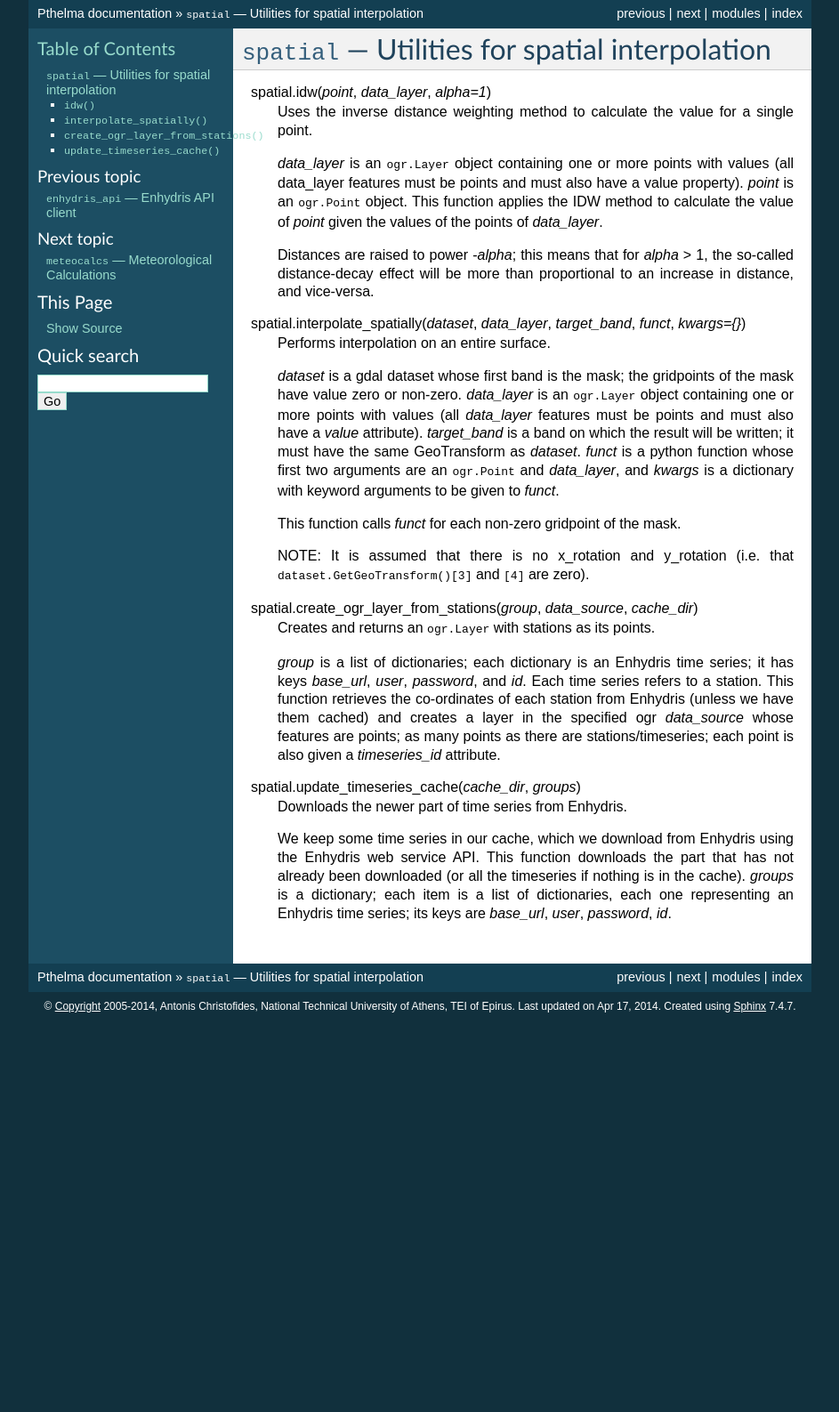
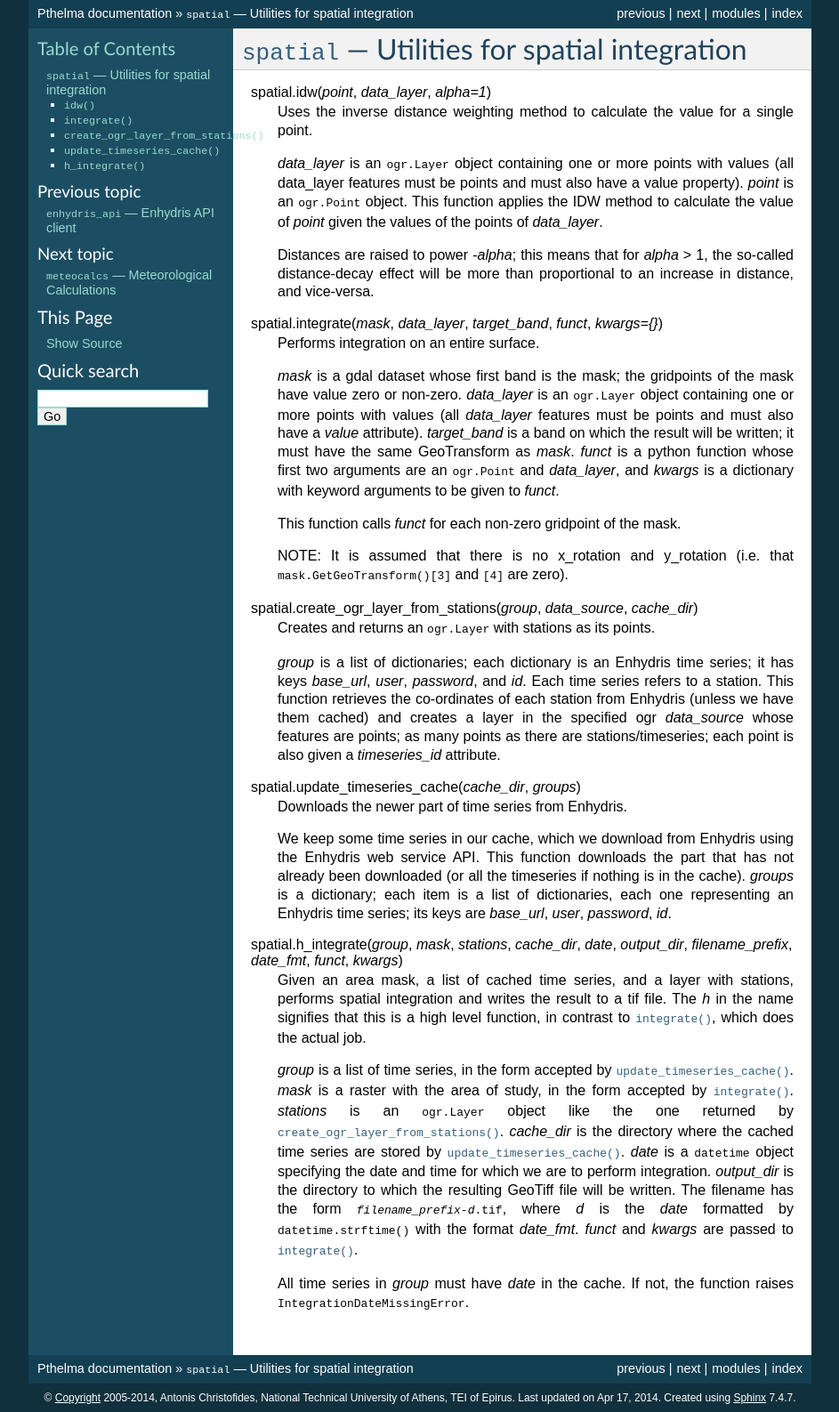
Before and after one commit to openmeteo/pthelma, a Sphinx documentation site: the page built from doc/spatial.rst, in a window 1280 px wide. Shown: the whole page at 89% size, without its empty margins (168-1111 px from the left). Built offline with Sphinx 7.4.7, drawn with Linux system fonts in a browser that asks for light colours; before the commit the page ends 1147 px from its top, so only the background shows below that.

Commit message:
Added h_integrate (untested); and some other changes in spatial
Changed the term "interpolation" to "integration"; also fixed a bug
where the time series cache files might not have unique filenames.

```diff
--- a/doc/spatial.rst
+++ b/doc/spatial.rst
@@ -1,10 +1,10 @@
 .. _spatial:
 
-:mod:`spatial` --- Utilities for spatial interpolation
-======================================================
+:mod:`spatial` --- Utilities for spatial integration
+====================================================
 
 .. module:: spatial
-   :synopsis: Utilities for spatial interpolation.
+   :synopsis: Utilities for spatial integration.
 .. moduleauthor:: Antonis Christofides <anthony@itia.ntua.gr>
 .. sectionauthor:: Antonis Christofides <anthony@itia.ntua.gr>
 
@@ -23,16 +23,16 @@
    > 1, the so-called distance-decay effect will be more than
    proportional to an increase in distance, and vice-versa.
 
-.. function:: interpolate_spatially(dataset, data_layer, target_band, funct, kwargs={})
+.. function:: integrate(mask, data_layer, target_band, funct, kwargs={})
 
-   Performs interpolation on an entire surface.
+   Performs integration on an entire surface.
 
-   *dataset* is a gdal dataset whose first band is the mask; the
+   *mask* is a gdal dataset whose first band is the mask; the
    gridpoints of the mask have value zero or non-zero. *data_layer* is
    an :class:`ogr.Layer` object containing one or more points with
    values (all *data_layer* features must be points and must also have
    a *value* attribute). *target_band* is a band on which the result
-   will be written; it must have the same GeoTransform as *dataset*.
+   will be written; it must have the same GeoTransform as *mask*.
    *funct* is a python function whose first two arguments are an
    :class:`ogr.Point` and *data_layer*, and *kwargs* is a dictionary
    with keyword arguments to be given to *funct*.
@@ -41,7 +41,7 @@
    mask.
 
    NOTE: It is assumed that there is no x_rotation and y_rotation
-   (i.e. that :samp:`dataset.GetGeoTransform()[3]` and :samp:`[4]` are
+   (i.e. that :samp:`mask.GetGeoTransform()[3]` and :samp:`[4]` are
    zero).
 
 .. function:: create_ogr_layer_from_stations(group, data_source, cache_dir)
@@ -69,3 +69,28 @@
    each item is a list of dictionaries, each one representing an
    Enhydris time series; its keys are *base_url*, *user*, *password*,
    *id*.
+
+.. function:: h_integrate(group, mask, stations, cache_dir, date, output_dir, filename_prefix, date_fmt, funct, kwargs)
+
+   Given an area mask, a list of cached time series, and a layer with
+   stations, performs spatial integration and writes the result to a
+   tif file. The *h* in the name signifies that this is a high level
+   function, in contrast to :func:`integrate()`, which does the actual
+   job.
+
+   *group* is a list of time series, in the form accepted by
+   :func:`update_timeseries_cache()`. *mask* is a raster with the area
+   of study, in the form accepted by :func:`integrate()`.  *stations*
+   is an :class:`ogr.Layer` object like the one returned by
+   :func:`create_ogr_layer_from_stations()`. *cache_dir* is the
+   directory where the cached time series are stored by
+   :func:`update_timeseries_cache()`. *date* is a
+   :class:`~datetime.datetime` object specifying the date and time for
+   which we are to perform integration. *output_dir* is the directory
+   to which the resulting GeoTiff file will be written.  The filename
+   has the form :samp:`{filename_prefix}-{d}.tif`, where *d* is the
+   *date* formatted by :func:`datetime.strftime()` with the format
+   *date_fmt*. *funct* and *kwargs* are passed to :func:`integrate()`.
+
+   All time series in *group* must have *date* in the cache. If not,
+   the function raises :exc:`IntegrationDateMissingError`.
```
Also changed, not shown: 2 other files.
